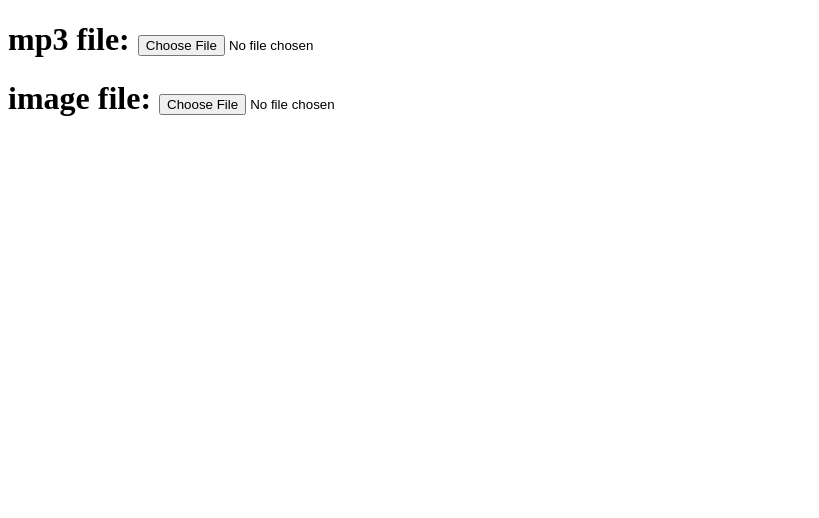
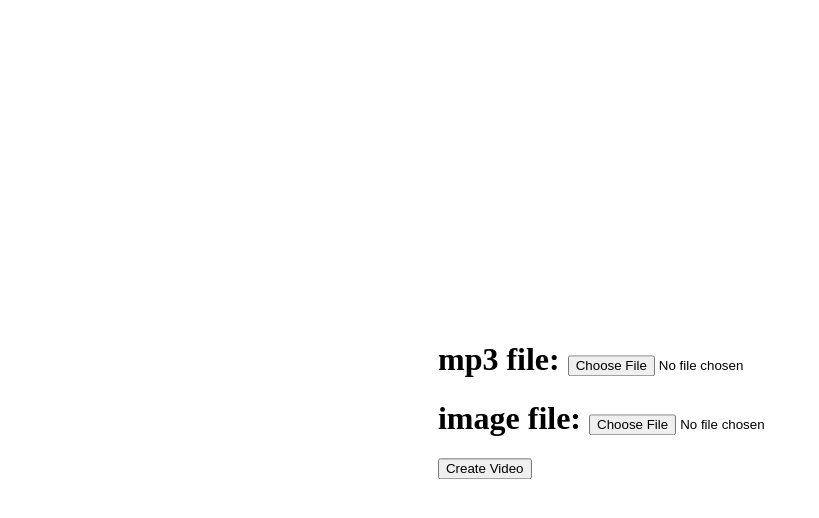
Before and after one commit to ofsaleem/mimiga, a website: page index.html in a window 1280 px wide. Shown: the whole page, without its empty margins (0-819 px from the left). Drawn offline with Linux system fonts and the light colour scheme.

Commit message:
get and print path for selected files

```diff
--- a/index.css
+++ b/index.css
@@ -5,3 +5,10 @@ body {
 h1 {
     -webkit-app-region: no-drag;
 }
+
+.content {
+    position: absolute;
+    left: 50%;
+    top: 50%;
+    -webkit-transform: translate(-50%, -50%);
+}
--- a/index.html
+++ b/index.html
@@ -6,7 +6,17 @@
     <link rel="stylesheet" href="index.css">
   </head>
   <body>
-    <h1> mp3 file: <input type="file" name="mp3file" size="80"> </h1>
-    <h1> image file: <input type="file" name="imagefile" size="80"> </h1>
+    <div class="content">
+        <h1> mp3 file: <input type="file" id="mp3file" size="80"> </h1>
+        <h1> image file: <input type="file" id="imagefile" size="80"> </h1>
+        <button type="button" onclick="printPath()">Create Video</button>
+    </div>
+    <script type="text/javascript">
+        function printPath() {
+            var mp3path = document.getElementById("mp3file").files[0].path;
+            var imagepath = document.getElementById("imagefile").files[0].path;
+            document.write("mp3:" + mp3path + "\n image:" + imagepath);
+            }
+    </script>
   </body>
 </html>
--- a/main.js
+++ b/main.js
@@ -22,7 +22,7 @@ function createWindow () {
   }))
 
   // Open the DevTools.
-  //win.webContents.openDevTools()
+  win.webContents.openDevTools()
 
   // Emitted when the window is closed.
   win.on('closed', () => {
```
